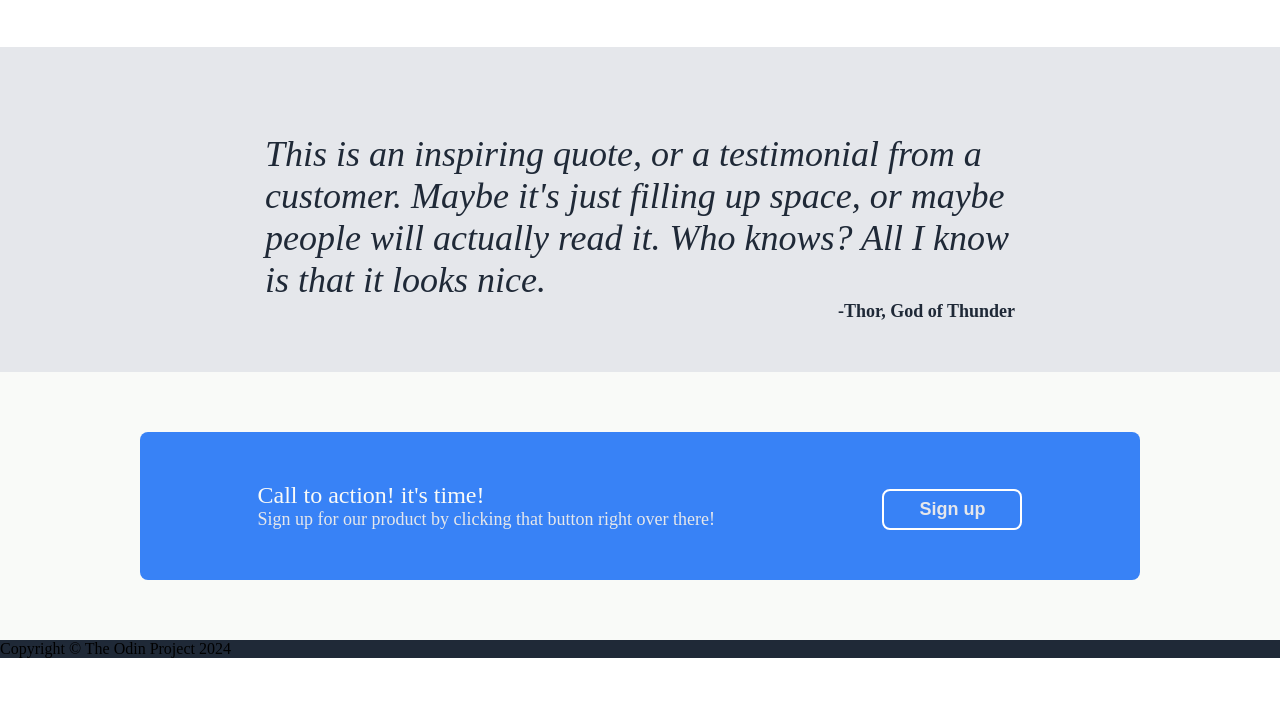
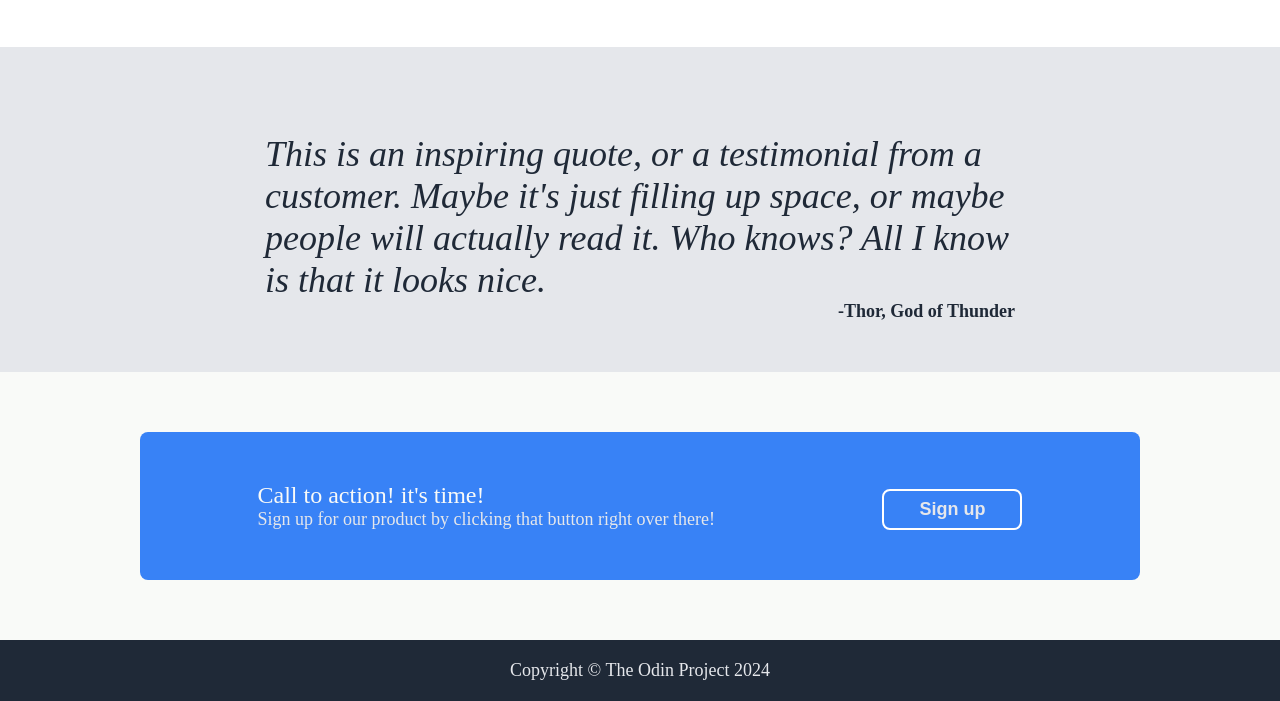
Before and after one commit to janmlakar/landing-page, a plain HTML site: page index.html in a window 1280 px wide. Shown: the part 744-1445 px from the top of the page. Before the commit the page ends 1402 px from the top, so only its background shows below. Drawn offline with Linux system fonts and the light colour scheme.

Commit message:
css for footer

```diff
--- a/styles.css
+++ b/styles.css
@@ -15,7 +15,7 @@ a {
     text-decoration: none;
 }
 
-a, .subtext, .atext {
+a, .subtext, .atext, .footer {
     font-size: 18px;
     color: #E5E7EB;
 }
@@ -161,3 +161,8 @@ li {
 .inner_button {
     align-self: flex-end;
 }
+
+.footer {
+    text-align: center;
+    padding: 20px;
+}
```
